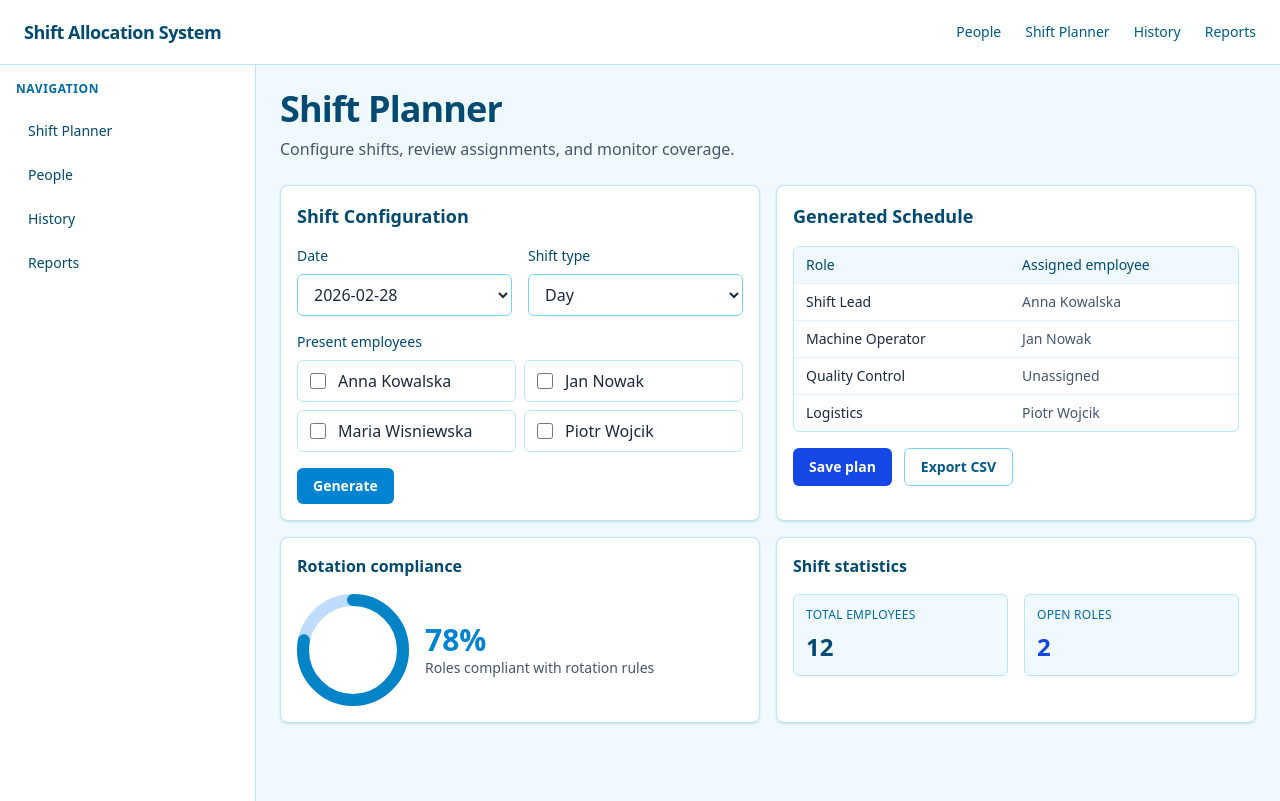
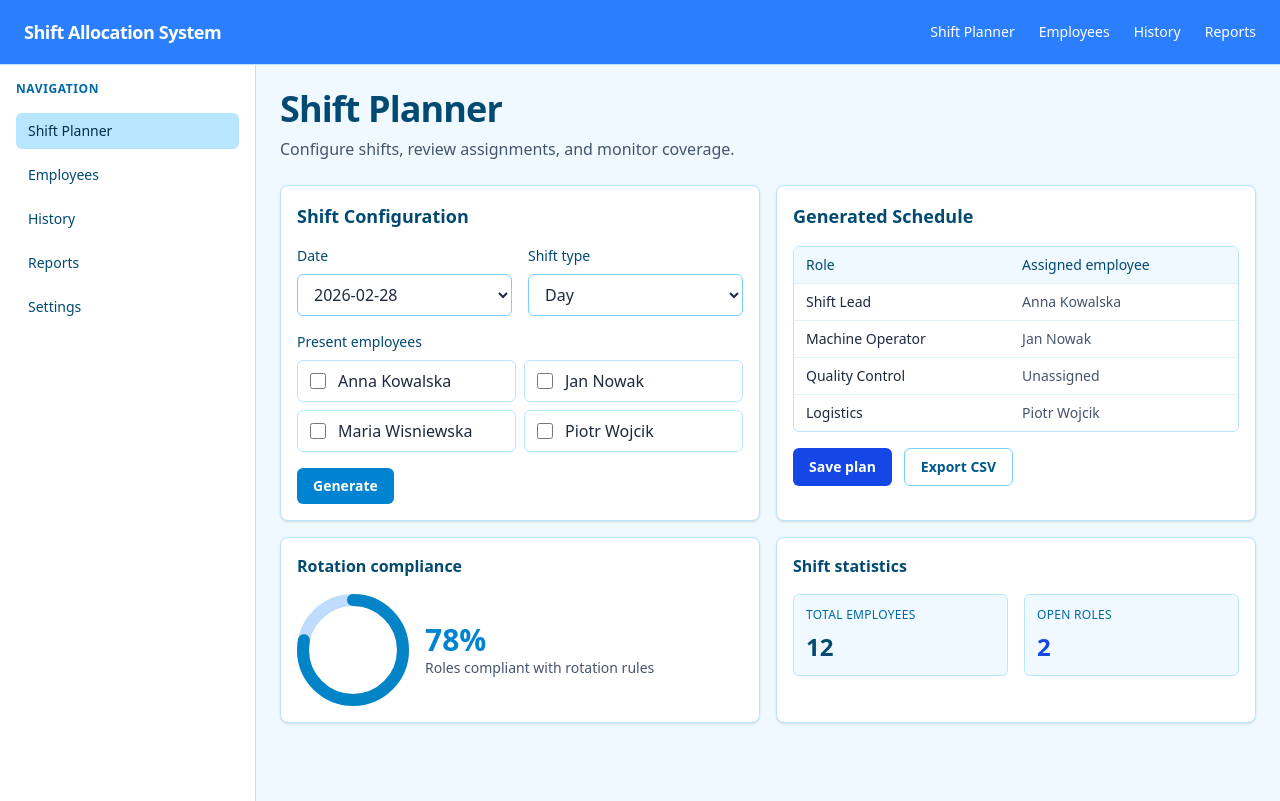
Before and after one commit to Ogrodowczyk87/Shift-Allocation-Automation-System, a React (Vite) app: page / in a window 1280 px wide. Built offline with nearby package versions, Linux system fonts and the light colour scheme.

Commit message:
Add typed Page navigation and switch main content by activePage. Connect Navbar and Sidebar clicks to page selection. Add Employees, History, Reports and Settings placeholder pages.

```diff
--- a/src/App.tsx
+++ b/src/App.tsx
@@ -1,10 +1,25 @@
+import { useState } from 'react'
 import { AppLayout } from './app/layout/AppLayout'
+import type { Page } from './app/layout/Sidebar'
+import { EmployeesPage } from './features/people-page/EmployeesPage'
+import { HistoryPage } from './features/history-page/HistoryPage'
+import { ReportsPage } from './features/reports-page/ReportsPage'
 import { ShiftPlannerPage } from './features/shift-planner/ShiftPlannerPage'
+import { SettingsPage } from './features/setting-page/settings'
 
 function App() {
+  const [activePage, setActivePage] = useState<Page>('shift-planner')
+  const pageContent = {
+    'shift-planner': <ShiftPlannerPage />,
+    people: <EmployeesPage />,
+    history: <HistoryPage />,
+    reports: <ReportsPage />,
+    settings: <SettingsPage />,
+  } as const
+
   return (
-    <AppLayout>
-      <ShiftPlannerPage />
+    <AppLayout activePage={activePage} onSelectPage={setActivePage}>
+      {pageContent[activePage]}
     </AppLayout>
   )
 }
--- a/src/app/layout/AppLayout.tsx
+++ b/src/app/layout/AppLayout.tsx
@@ -1,17 +1,19 @@
 import type { ReactNode } from 'react'
 import { Navbar } from '../../components/ui/Navbar'
-import { Sidebar } from './Sidebar'
+import { Sidebar, type Page } from './Sidebar'
 
 interface AppLayoutProps {
+  activePage: Page
+  onSelectPage: (page: Page) => void
   children: ReactNode
 }
 
-export function AppLayout({ children }: AppLayoutProps) {
+export function AppLayout({ activePage, onSelectPage, children }: AppLayoutProps) {
   return (
     <div className="min-h-screen bg-sky-50 text-slate-900">
-      <Navbar />
+      <Navbar activePage={activePage} onSelectPage={onSelectPage} />
       <div className="mx-auto flex w-full max-w-7xl">
-        <Sidebar />
+        <Sidebar activePage={activePage} onSelectPage={onSelectPage} />
         <main className="min-h-[calc(100vh-4rem)] flex-1 px-4 py-6 sm:px-6">{children}</main>
       </div>
     </div>
--- a/src/app/layout/Sidebar.tsx
+++ b/src/app/layout/Sidebar.tsx
@@ -1,6 +1,19 @@
-const SIDEBAR_ITEMS = ['Shift Planner', 'People', 'History', 'Reports']
+export type Page = 'shift-planner' | 'people' | 'history' | 'reports' | 'settings'
 
-export function Sidebar() {
+const SIDEBAR_ITEMS: Array<{ id: Page; label: string }> = [
+  { id: 'shift-planner', label: 'Shift Planner' },
+  { id: 'people', label: 'Employees' },
+  { id: 'history', label: 'History' },
+  { id: 'reports', label: 'Reports' },
+  { id: 'settings', label: 'Settings' },
+]
+
+interface SidebarProps {
+  activePage: Page
+  onSelectPage: (page: Page) => void
+}
+
+export function Sidebar({ activePage, onSelectPage }: SidebarProps) {
   return (
     <aside className="hidden w-64 shrink-0 border-r border-sky-200 bg-white lg:block">
       <div className="p-4">
@@ -8,13 +21,16 @@ export function Sidebar() {
         <nav className="mt-4">
           <ul className="space-y-2">
             {SIDEBAR_ITEMS.map((item) => (
-              <li key={item}>
-                <a
-                  href="#"
-                  className="block rounded-md px-3 py-2 text-sm text-sky-900 transition hover:bg-sky-100"
+              <li key={item.id}>
+                <button
+                  type="button"
+                  onClick={() => onSelectPage(item.id)}
+                  className={`block w-full rounded-md px-3 py-2 text-left text-sm transition ${
+                    activePage === item.id ? 'bg-sky-200 text-sky-950' : 'text-sky-900 hover:bg-sky-100'
+                  }`}
                 >
-                  {item}
-                </a>
+                  {item.label}
+                </button>
               </li>
             ))}
           </ul>
--- a/src/components/ui/Navbar.tsx
+++ b/src/components/ui/Navbar.tsx
@@ -1,16 +1,37 @@
-export function Navbar() {
+import type { Page } from '../../app/layout/Sidebar'
+interface NavbarProps {
+  activePage: Page
+  onSelectPage: (page: Page) => void
+}
+
+const NAV_ITEMS: Array<{ id: Page; label: string }> = [
+  { id: 'shift-planner', label: 'Shift Planner' },
+  { id: 'people', label: 'Employees' },
+  { id: 'history', label: 'History' },
+  { id: 'reports', label: 'Reports' },
+]
+
+
+
+
+export function Navbar({ activePage, onSelectPage }: NavbarProps) {
   return (
-    <header className="border-b border-sky-200 bg-white/90 backdrop-blur">
+    <header className="border-b border-sky-200 bg-blue-500 backdrop-blur">
       <nav className="mx-auto flex h-16 w-full max-w-7xl items-center justify-between px-4 sm:px-6">
-        <a href="#" className="text-lg font-semibold tracking-tight text-sky-900">
+        <a href="#" className="text-lg font-semibold tracking-tight text-white">
           Shift Allocation System
         </a>
-
-        <ul className="hidden items-center gap-6 text-sm font-medium text-sky-800 md:flex">
-          <li><a href="#" className="hover:text-sky-600">People</a></li>
-          <li><a href="#" className="hover:text-sky-600">Shift Planner</a></li>
-          <li><a href="#" className="hover:text-sky-600">History</a></li>
-          <li><a href="#" className="hover:text-sky-600">Reports</a></li>
+        <ul className="hidden items-center gap-6 text-sm font-medium text-white md:flex">
+          {NAV_ITEMS.map((item) => (
+            <li key={item.id}>
+              <button
+              type="button"
+              onClick={() => onSelectPage(item.id)}
+              className={activePage === item.id ? 'text-white' : 'text-white hover:text-gray-200'}>
+                {item.label}
+              </button>
+            </li>
+          ))}
         </ul>
       </nav>
     </header>
--- /dev/null
+++ b/src/features/history-page/HistoryPage.tsx
@@ -0,0 +1,8 @@
+export function HistoryPage() {
+  return (
+    <section className="rounded-lg border border-sky-200 bg-white p-6 text-slate-900">
+      <h1 className="text-xl font-semibold">History</h1>
+      <p className="mt-2 text-sm text-slate-600">This page is ready for schedule history and audit events.</p>
+    </section>
+  )
+}
--- /dev/null
+++ b/src/features/people-page/EmployeesPage.tsx
@@ -0,0 +1,8 @@
+export function EmployeesPage() {
+  return (
+    <section className="rounded-lg border border-sky-200 bg-white p-6 text-slate-900">
+      <h1 className="text-xl font-semibold">People</h1>
+      <p className="mt-2 text-sm text-slate-600">This page is ready for people management features.</p>
+    </section>
+  )
+}
--- /dev/null
+++ b/src/features/reports-page/ReportsPage.tsx
@@ -0,0 +1,8 @@
+export function ReportsPage() {
+  return (
+    <section className="rounded-lg border border-sky-200 bg-white p-6 text-slate-900">
+      <h1 className="text-xl font-semibold">Reports</h1>
+      <p className="mt-2 text-sm text-slate-600">This page is ready for exports, summaries and KPIs.</p>
+    </section>
+  )
+}
--- /dev/null
+++ b/src/features/setting-page/settings.tsx
@@ -0,0 +1,7 @@
+export function SettingsPage() {
+  return (
+    <div className="rounded-lg border border-sky-200 bg-white p-6 text-slate-900">Settings</div>
+  )
+}
+
+export default SettingsPage
```
Also changed, not shown: 1 other file (tests, documents, lock files or other folders).
